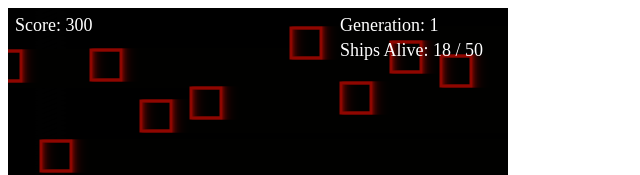
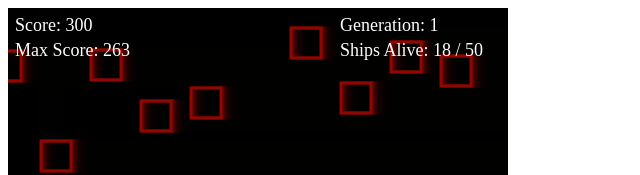
Before and after one commit to ShadyF/blockdodgers, a React app: page / in a window 1280 px wide. Shown: the top 175 px of the page, without its empty margins (0-640 px from the left). Built offline with nearby package versions, Linux system fonts and the light colour scheme.

Commit message:
Added max score indicator

```diff
--- a/src/Game.jsx
+++ b/src/Game.jsx
@@ -23,6 +23,7 @@ export class Game extends React.Component {
                 down: 0,
             },
             score: 0,
+            maxScore: 0,
             generation: 0,
             shipsAlive: 0
         };
@@ -191,14 +192,19 @@ export class Game extends React.Component {
             this.bullets
         ];
         for (let i = 0; i < this.ships.length; i++) {
-            if(this.ships[i].destroyed)
-            {
+            if (this.ships[i].destroyed) {
                 this.neuvol.networkScore(this.gen[i], this.state.score);
                 this.ships.splice(i, 1);
                 this.gen.splice(i, 1);
+
                 this.setState({
                     shipsAlive: this.state.shipsAlive - 1
-                })
+                });
+
+                if(this.state.score > this.state.maxScore)
+                    this.setState({
+                        maxScore: this.state.score
+                    })
             }
         }
         for (let i = 0; i < objects.length; i++) {
@@ -321,6 +327,7 @@ export class Game extends React.Component {
         return (
             <div>
                 <span className="score">Score: {this.state.score}</span>
+                <span className="max-score">Max Score: {this.state.maxScore}</span>
                 <span className="generation">Generation: {this.state.generation}</span>
                 <span className="ships-alive">Ships Alive: {this.state.shipsAlive} / {this.population} </span>
                 <canvas ref="canvas"
--- a/src/style.css
+++ b/src/style.css
@@ -2,6 +2,16 @@
     display: inline-block;
     position: absolute;
     top: 15px;
+    left: 15px;
+    z-index: 1;
+    font-size: 18px;
+    color: white;
+}
+
+.max-score{
+    display: inline-block;
+    position: absolute;
+    top: 40px;
     left: 15px;
     z-index: 1;
     font-size: 18px;
```
